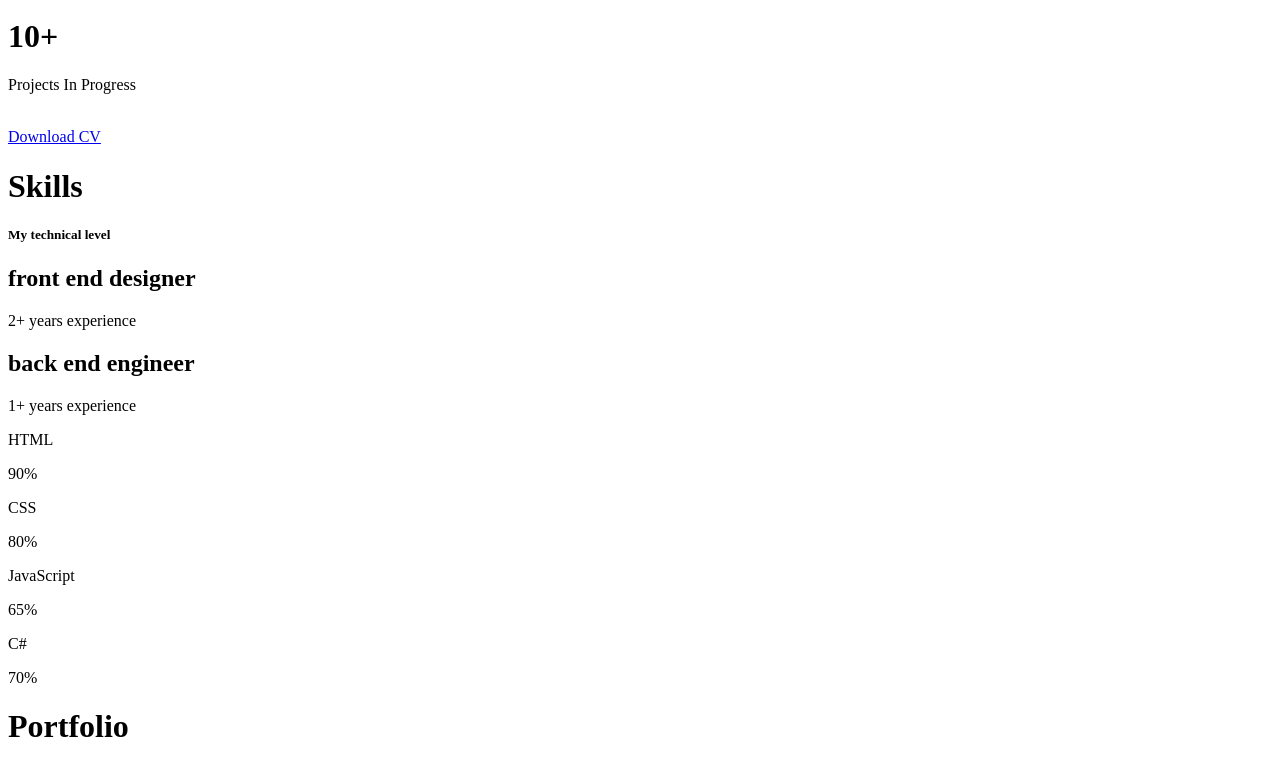
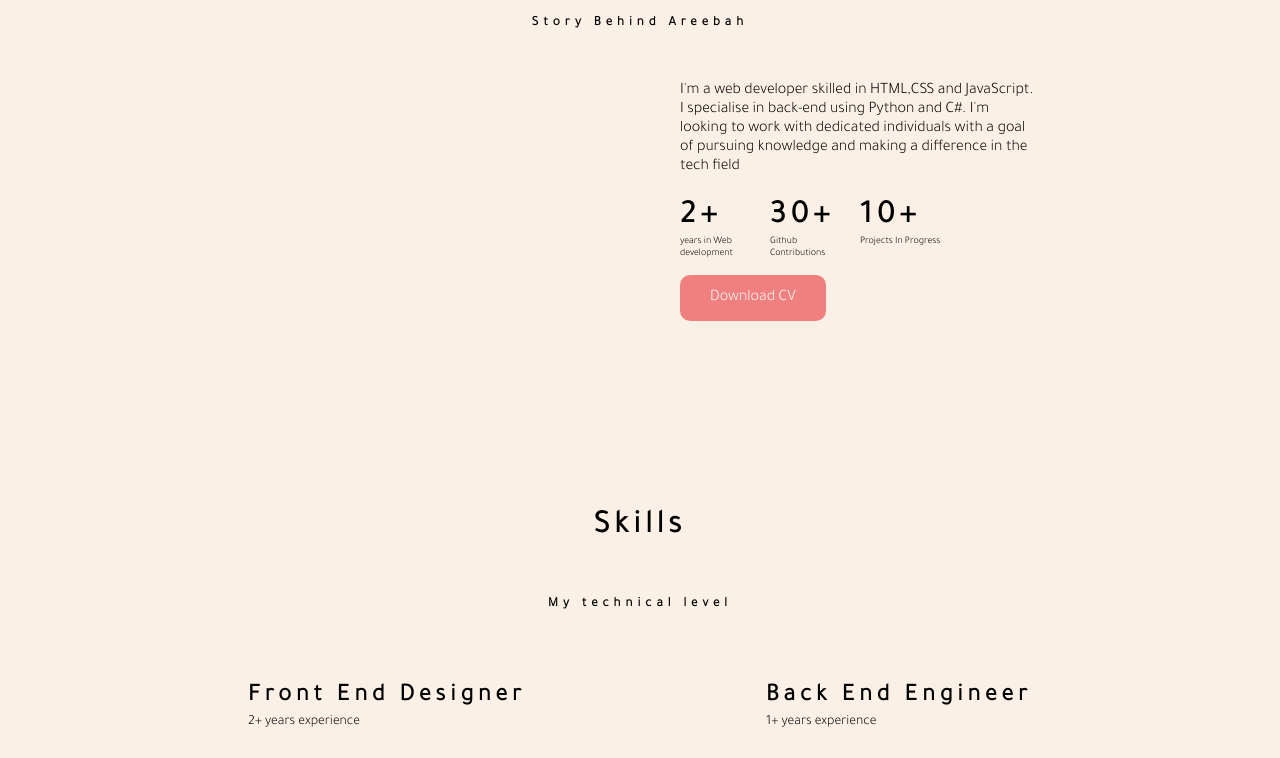
Before and after one commit to Areebah-snow/Areebah-snow.github.io, a plain HTML site: page index.html in a window 1280 px wide. Shown: the part 747-1505 px from the top of the page. Drawn offline with Linux system fonts and the light colour scheme.

Commit message:
CSS commit

```diff
--- a/index.html
+++ b/index.html
@@ -4,7 +4,7 @@
     <meta charset="UTF-8">
     <meta http-equiv="X-UA-Compatible" content="IE=edge">
     <meta name="viewport" content="width=device-width, initial-scale=1.0">
-     <link rel="stylesheet" href="css/portfolio.css">
+     <link rel="stylesheet" href="index.css">
      <link rel="shortcut icon" href="images/aisha.jpg" type="image/x-icon">
      <link rel="preconnect" href="https://fonts.googleapis.com">
      <link rel="preconnect" href="https://fonts.gstatic.com" crossorigin>
```
